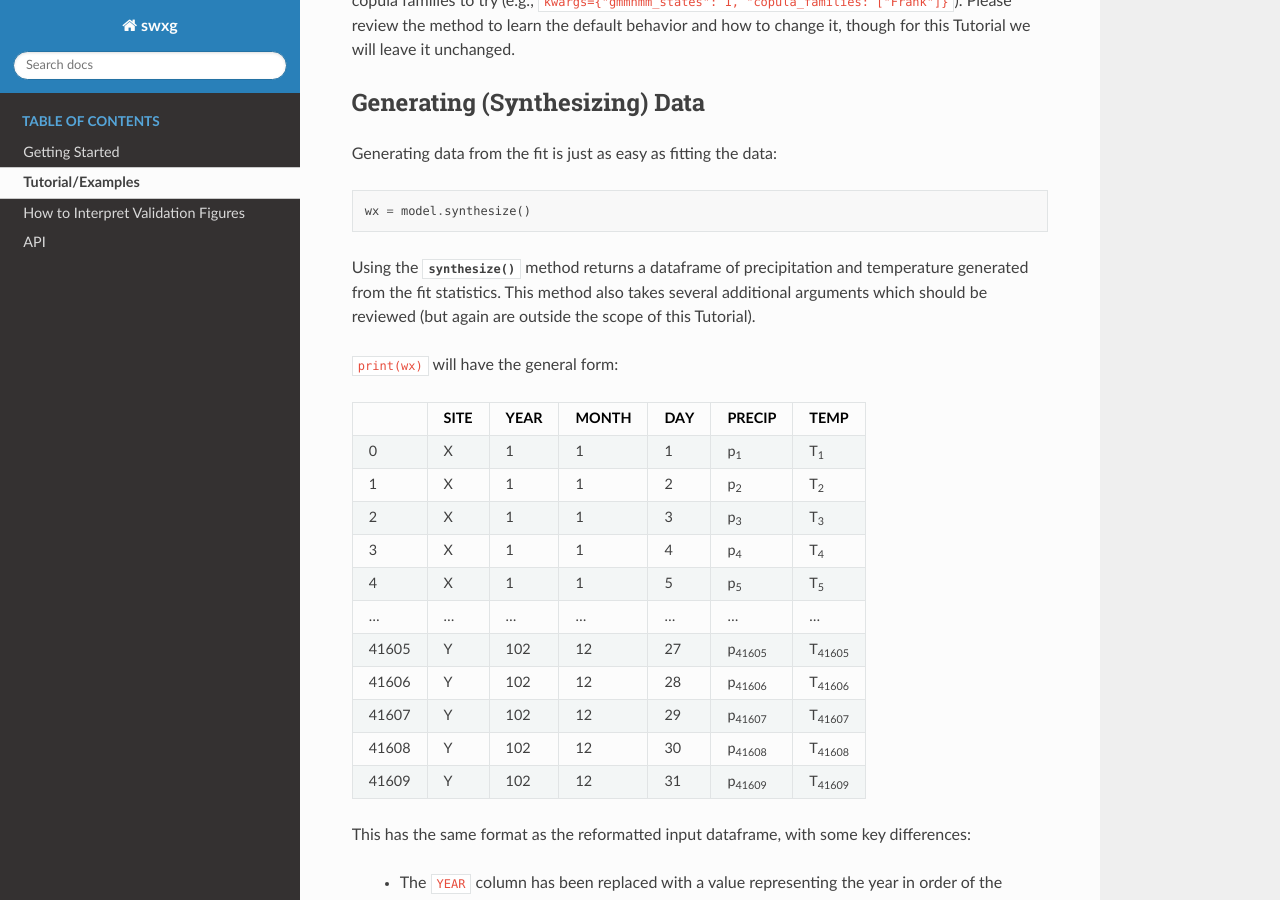
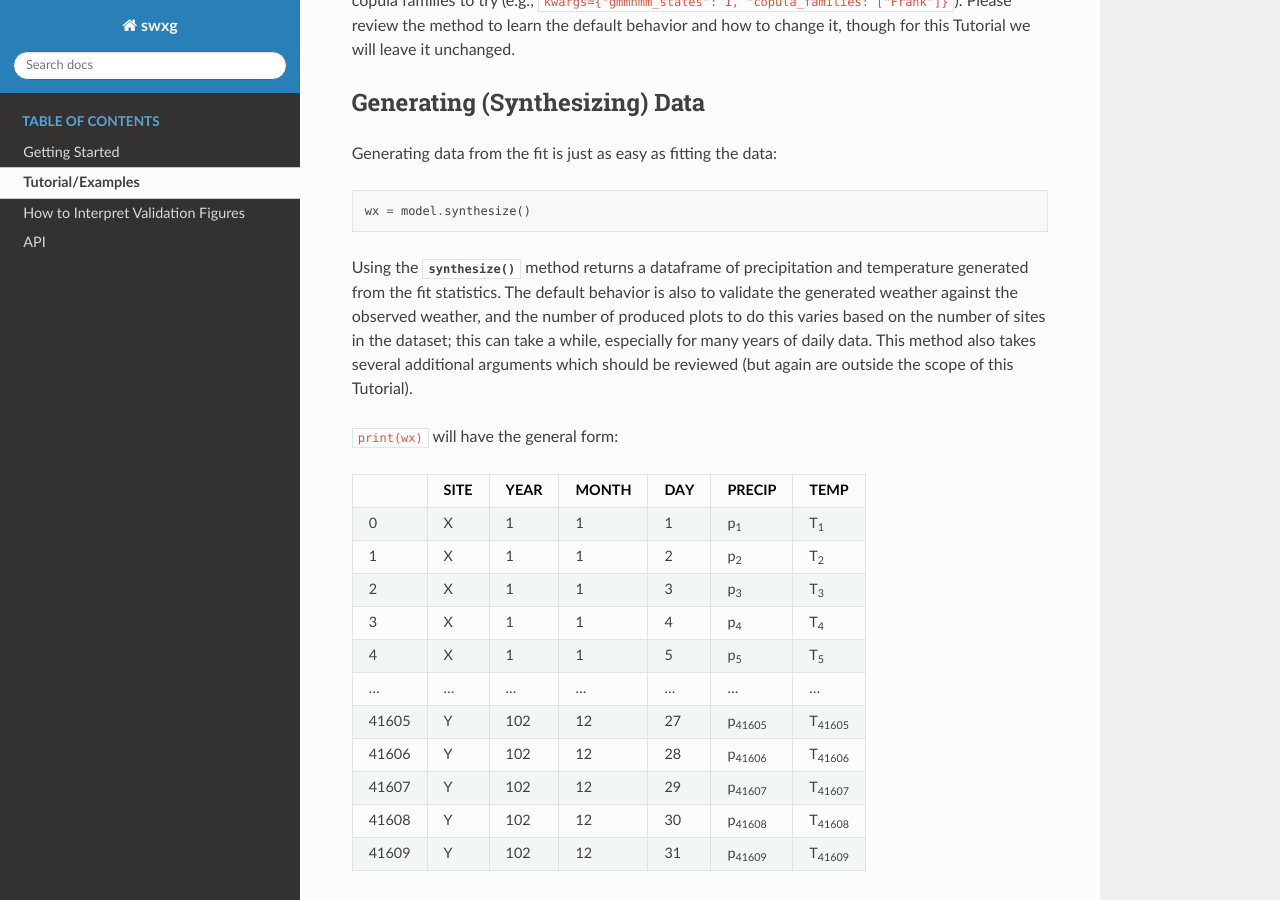
Before and after one commit to xthames/swxg, a Sphinx documentation site: the page built from docs/source/examples/index.rst, in a window 1280 px wide and 900 px high, scrolled down 4822 px. Built offline with Sphinx 7.4.7 and the Read the Docs theme 3.1.0, drawn with Linux system fonts in a browser that asks for light colours.

Commit message:
a little more zhuzh in the Tutorial documentation

```diff
--- a/docs/source/examples/index.rst
+++ b/docs/source/examples/index.rst
@@ -160,7 +160,7 @@ Generating data from the fit is just as easy as fitting the data:
 
     wx = model.synthesize()
 
-Using the :meth:`synthesize() <swxg.SWXGModel.synthesize>` method returns a dataframe of precipitation and temperature generated from the fit statistics. This method also takes several additional arguments which should be reviewed (but again are outside the scope of this Tutorial).
+Using the :meth:`synthesize() <swxg.SWXGModel.synthesize>` method returns a dataframe of precipitation and temperature generated from the fit statistics. The default behavior is also to validate the generated weather against the observed weather, and the number of produced plots to do this varies based on the number of sites in the dataset; this can take a while, especially for many years of daily data. This method also takes several additional arguments which should be reviewed (but again are outside the scope of this Tutorial).
 
 ``print(wx)`` will have the general form:
 
```
